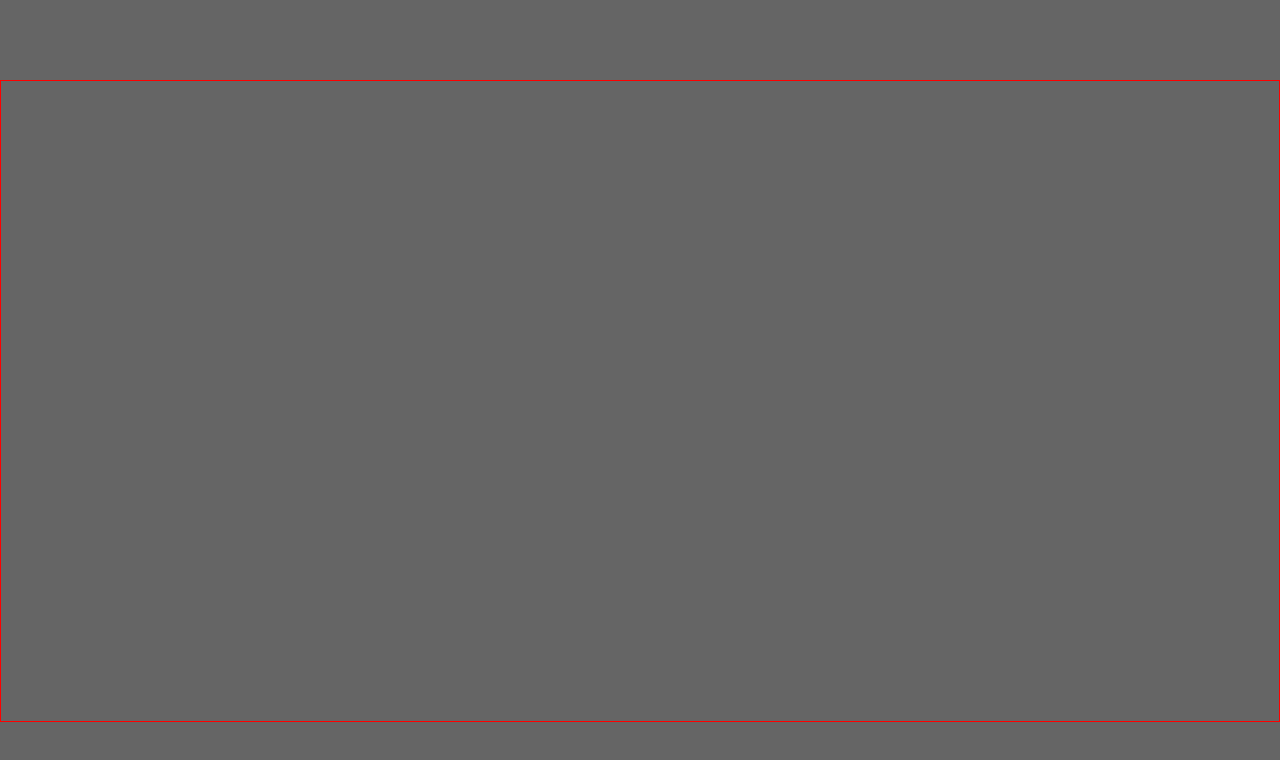
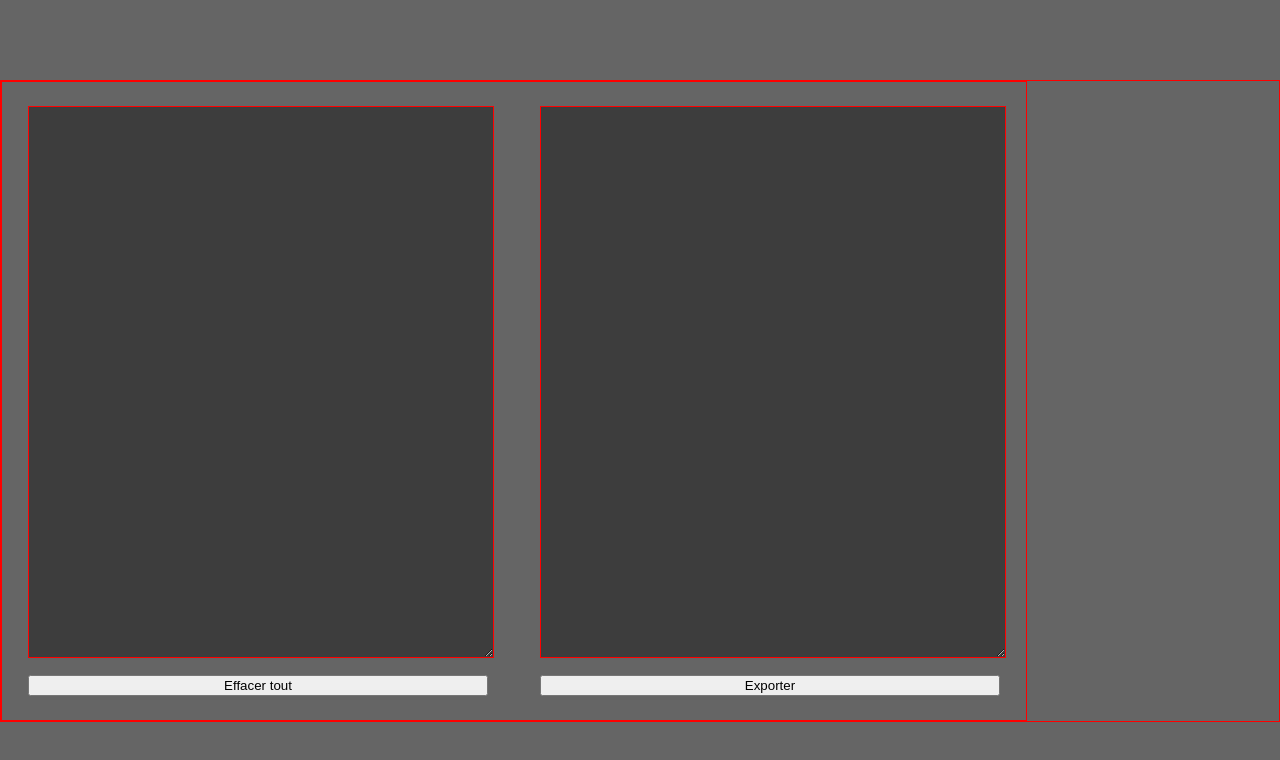
Before and after one commit to XeniaR1S/markode, a React (Create React App) app in the folder markode/: page / in a window 1280 px wide. Shown: the top 760 px of the page. Built offline with nearby package versions, Linux system fonts and the light colour scheme.

Commit message:
create textarea and update box model

```diff
--- a/markode/src/App.css
+++ b/markode/src/App.css
@@ -23,12 +23,35 @@
   margin-bottom: 10vh;
   margin-left: 0px;
 }
-
 .textBlocs {
   display: flex;
   flex-direction: row;
+  justify-content: space-around;
+  align-items: center;
+  width: 80vw;
+  border: solid red 1px;
+}
+.mdBox {
+  display: flex;
+  flex-direction: column;
+  justify-content: space-around;
+  width: 45%;
+  height: 95%;
+}
+.htmlBox {
+  display: flex;
+  flex-direction: column;
+  justify-content: space-around;
+  width: 45%;
+  height: 95%;
+}
+.textEditors {
+  width: 100%;
+  height: 90%;
+  border: solid red 1px;
+  background-color: #3D3D3D;
+  color: #C4C4C4;
+}
 
 
-}
-
 /* ---------- END main.js ---------- */
--- a/markode/src/components/Main.js
+++ b/markode/src/components/Main.js
@@ -4,6 +4,14 @@ function Main() {
     return (
         <div className="main">
             <div className="textBlocs">
+                <div className="mdBox">
+                    <textarea className="textEditors"/>
+                    <button>Effacer tout</button>
+                </div>
+                <div className="htmlBox">
+                    <textarea className="textEditors"/>
+                    <button>Exporter</button>
+                </div>
             </div>
         </div>
     )
```
